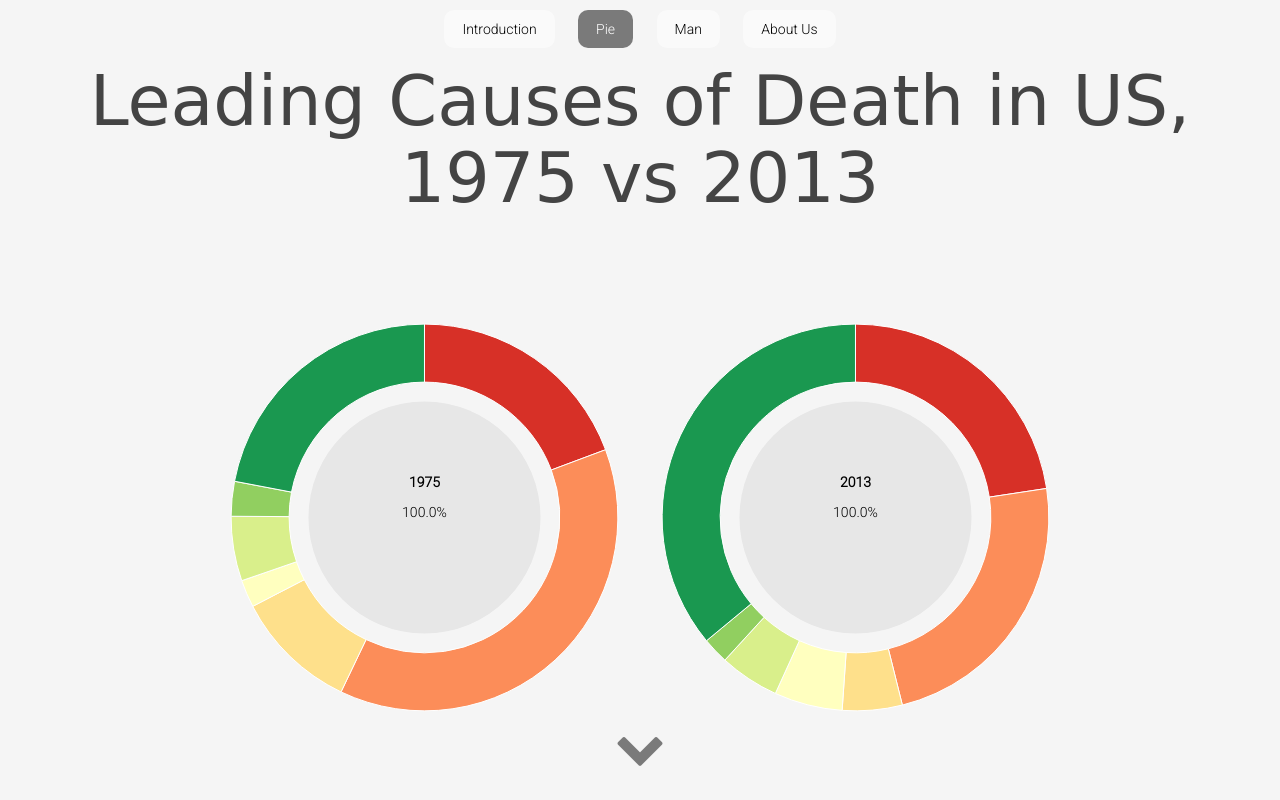
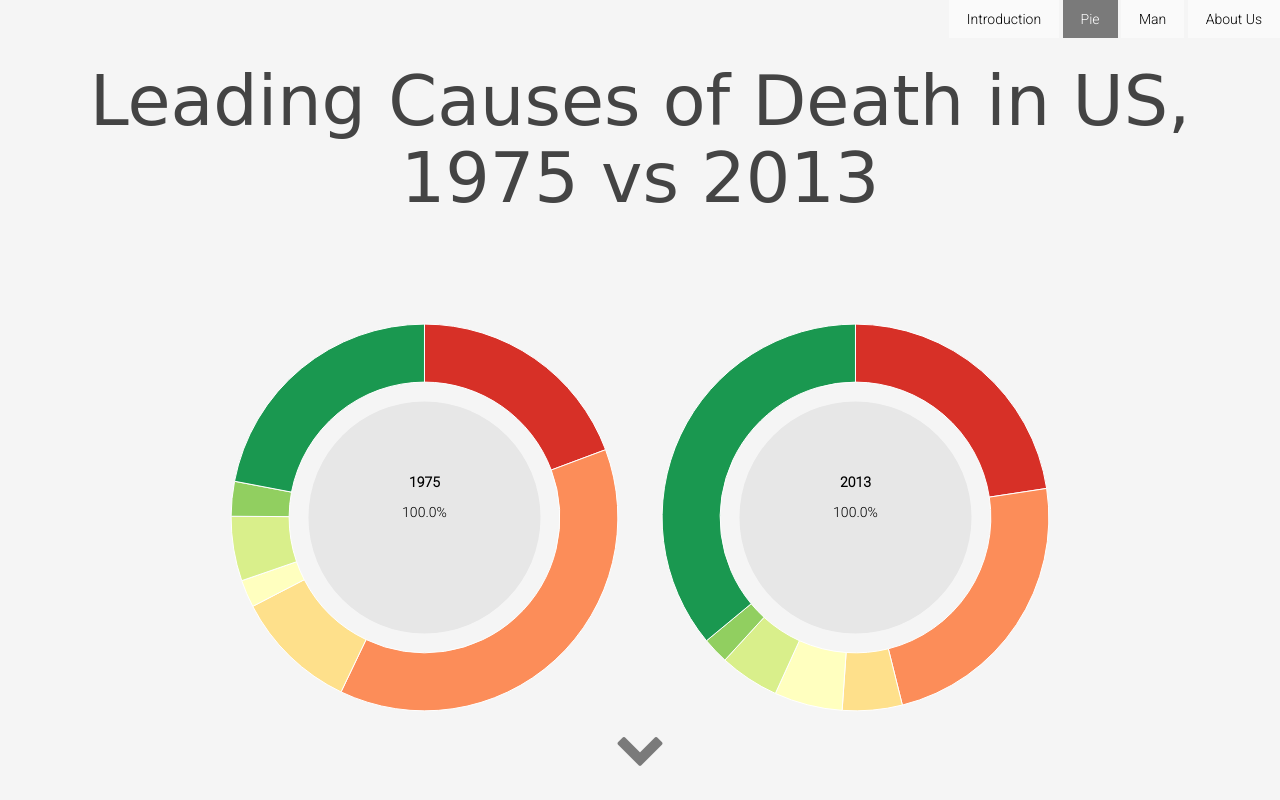
Before and after one commit to DIKU-IDE2016/FinalProject, a plain HTML site: page index.html in a window 1280 px wide. Both pictures are taken after a click on the element 639 px from the left and 760 px from the top of the page. Drawn offline with Linux system fonts and the light colour scheme.

Commit message:
style improvements and allow scroll

```diff
--- a/css/style.css
+++ b/css/style.css
@@ -58,12 +58,11 @@ abbr,acronym { border: 0;
 }
 #menu li {
   display:inline-block;
-  margin: 10px;
+  margin: 0px;
   color: #000;
   background:#fff;
   background: rgba(255,255,255, 0.5);
-  -webkit-border-radius: 10px;
-            border-radius: 10px;
+
 }
 #menu li.active{
   background:#666;
@@ -97,7 +96,7 @@ abbr,acronym { border: 0;
   width: 100%;
   padding: 0;
   margin:0;
-  text-align: center;
+  text-align: right;
 }
 
 
@@ -266,6 +265,6 @@ div.vis_wrap_right {
       left: 130%;
       position:relative;
   }
-    #section3 p{
+#section3 p{
       display:none;
-    }
+}
--- a/js/script.js
+++ b/js/script.js
@@ -47,7 +47,7 @@ $(document).ready(function() {
 	});
 
 	$.fn.fullpage.setMouseWheelScrolling(false);
-    $.fn.fullpage.setAllowScrolling(false);
+    $.fn.fullpage.setAllowScrolling(true);
 
 	$("#demosMenu").change(function(){
       window.location.href = $(this).find("option:selected").attr("id") + '.html';
```
